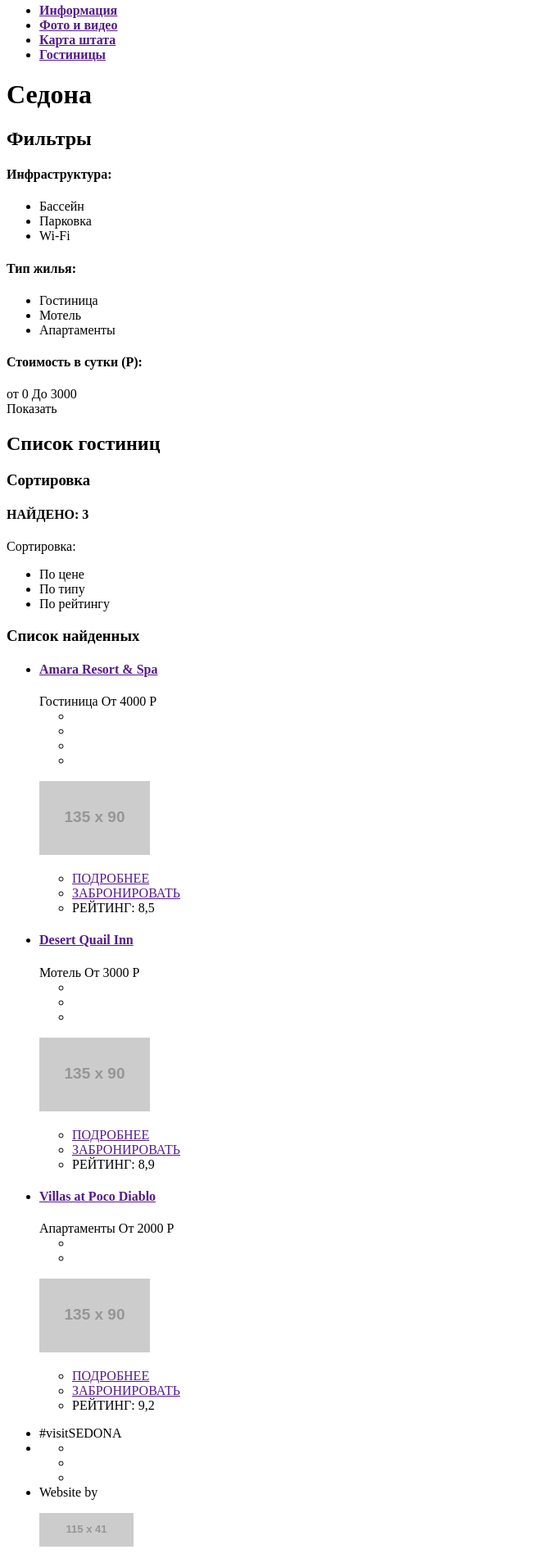
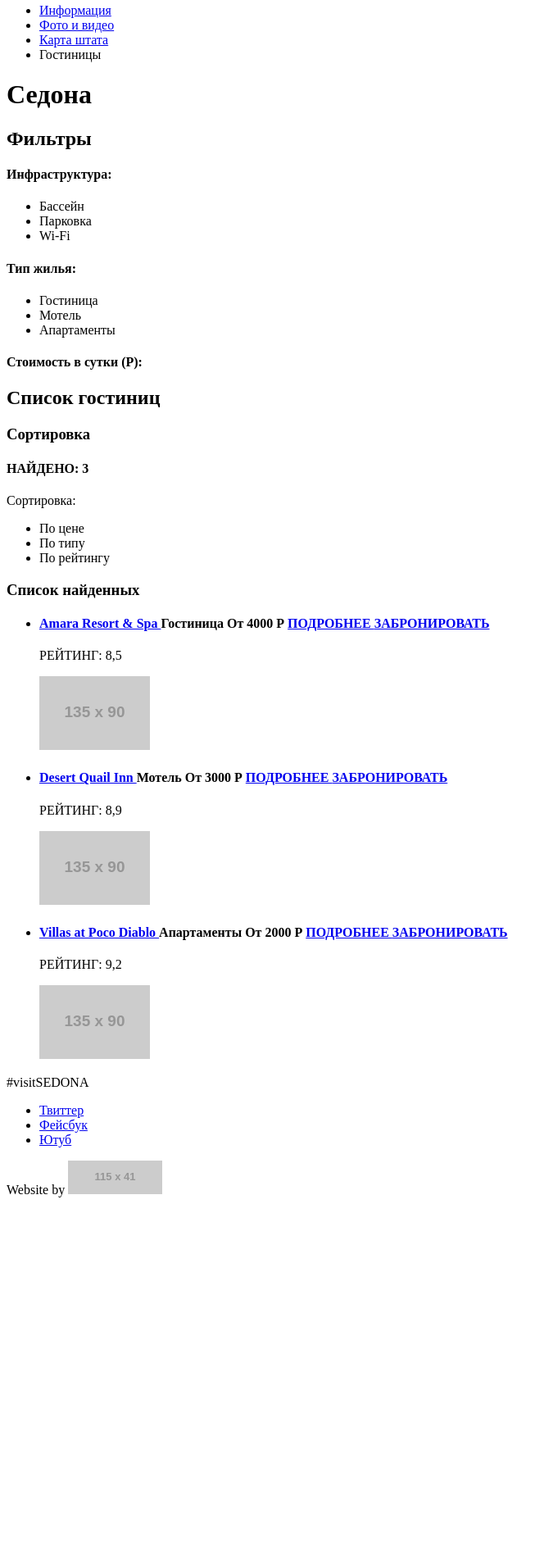
Before and after one commit to KanedaOSCube/1002017-sedona-26, a plain HTML site: page hotels.html in a window 1280 px wide. Shown: the part 94-2001 px from the top of the page at 82% size, without its empty margins (0-675 px from the left). After the commit the page ends 1571 px from the top, so only its background shows below. Drawn offline with Linux system fonts and the light colour scheme; placeholder pictures from the web are drawn by us.

Commit message:
Доделал

```diff
--- a/hotels.html
+++ b/hotels.html
@@ -3,34 +3,34 @@
 
 <head>
     <meta charset="utf-8">
-    <title>HTML Academy: Седона</title>
+    <title>HTML Academy: Седона Гостиницы</title>
 </head>
 
 <body>
     <header>
-        <a href="">
+        <a href="index.html">
             <img src="https://via.placeholder.com/138x70" alt="Логотип Седона" width="138" height="70">
         </a>
         <nav>
             <ul>
                 <li>
-                    <a href="">
-                        <b> Информация</b>
+                    <a href="#">
+                        Информация
                     </a>
                 </li>
                 <li>
-                    <a href="">
-                        <b>Фото и видео</b>
+                    <a href="#">
+                        Фото и видео
                     </a>
                 </li>
                 <li>
-                    <a href="">
-                        <b>Карта штата</b>
+                    <a href="#">
+                        Карта штата
                     </a>
                 </li>
                 <li>
-                    <a href="">
-                        <b>Гостиницы</b>
+                    <a>
+                        Гостиницы
                     </a>
                 </li>
             </ul>
@@ -38,7 +38,6 @@
     </header>
     <main>
         <h1>Седона</h1>
-        <article>
         <section>
             <h2>Фильтры</h2>
             <h4>Инфраструктура:</h4>
@@ -66,12 +65,12 @@
                 </li>
             </ul>
             <h4>Стоимость в сутки (Р):</h4>
-                <p>
+            <!-- <p>
                 <span>
                     от 0 До 3000 <br>
                     Показать
                 </span>
-                </p>
+            </p> -->
         </section>
         <section>
             <h2>Список гостиниц</h2>
@@ -92,147 +91,107 @@
                 </ul>
             </div>
             <h3>Список найденных</h3>
+            <div>
                 <ul>
                     <li>
                         <h4>
-                            <a href="">
+                            <a href="#">
                                 Amara Resort & Spa
                             </a>
-                        </h4>
                             <span>Гостиница</span>
                             <span>От 4000 Р</span>
-                        <div class="star-item">
-                            <ul>
-                                <li class="star-img"></li>
-                                <li class="star-img"></li>
-                                <li class="star-img"></li>
-                                <li class="star-img"></li>
-                            </ul>
+                            <a href="#">
+                                ПОДРОБНЕЕ
+                            </a>
+                            <a href="#">
+                                ЗАБРОНИРОВАТЬ
+                            </a>
+                        </h4>
+                        <div>
+                            <span class="star-item"></span>
+                            <span>РЕЙТИНГ: 8,5</span>
                         </div>
                         <p>
                             <a href="">
                                 <img src="https://via.placeholder.com/135x90" alt="Amara Resort & Spa" width="135" height="90">
                             </a>
                         </p>
-                        <ul>
-                            <li>
-                                <a href="">
-                                    ПОДРОБНЕЕ
-                                </a>
-                            </li>
-                            <li>
-                                <a href="">
-                                    ЗАБРОНИРОВАТЬ
-                                </a>
-                            </li>
-                            <li class="rating">
-                                РЕЙТИНГ: 8,5
-                            </li>
-                        </ul>
                     </li>
                     <li>
                         <h4>
-                            <a href="">
+                            <a href="#">
                                 Desert Quail Inn
                             </a>
-                        </h4>
                             <span>Мотель</span>
                             <span>От 3000 Р</span>
-                        <div class="star-item">
-                            <ul>
-                                <li class="star-img"></li>
-                                <li class="star-img"></li>
-                                <li class="star-img"></li>
-                            </ul>
+                            <a href="#">
+                                ПОДРОБНЕЕ
+                            </a>
+                            <a href="#">
+                                ЗАБРОНИРОВАТЬ
+                            </a>
+                        </h4>
+
+                        <div>
+                            <span class="star-item"></span>
+                            <span>РЕЙТИНГ: 8,9</span>
                         </div>
                         <p>
-                            <a href="">
+                            <a href="#">
                                 <img src="https://via.placeholder.com/135x90" alt="Desert Quail Inn" width="135" height="90">
                             </a>
                         </p>
-                        <ul>
-                            <li>
-                                <a href="">
-                                    ПОДРОБНЕЕ
-                                </a>
-                            </li>
-                            <li>
-                                <a href="">
-                                    ЗАБРОНИРОВАТЬ
-                                </a>
-                            </li>
-                            <li class="rating">
-                                РЕЙТИНГ: 8,9
-                            </li>
-                        </ul>
                     </li>
                     <li>
                         <h4>
-                            <a href="">
+                            <a href="#">
                                 Villas at Poco Diablo
                             </a>
-                        </h4>
                             <span>Апартаменты</span>
                             <span>От 2000 Р</span>
-                        <div class="star-item">
-                            <ul>
-                                <li class="star-img"></li>
-                                <li class="star-img"></li>
-                            </ul>
+                            <a href="#">
+                                ПОДРОБНЕЕ
+                            </a>
+                            <a href="#">
+                                ЗАБРОНИРОВАТЬ
+                            </a>
+                        </h4>
+                        <div>
+                            <span class="star-item"></span>
+                            <span>РЕЙТИНГ: 9,2</span>
                         </div>
                         <p>
-                            <a href="">
+                            <a href="#">
                                 <img src="https://via.placeholder.com/135x90" alt="Villas at Poco Diablo" width="135" height="90">
-                            </a>
-                        </p>
-                        <ul>
-                            <li>
-                                <a href="">
-                                    ПОДРОБНЕЕ
-                                </a>
-                            </li>
-                            <li>
-                                <a href="">
-                                    ЗАБРОНИРОВАТЬ
-                                </a>
-                            </li>
-                            <li class="rating">
-                                РЕЙТИНГ: 9,2
-                            </li>
-                        </ul>
-                    </li>
-                </ul>
-            </section>
-        </article>
-
-    </main>
-    <footer>
-        <ul>
-            <li>#visitSEDONA</li>
-            <li>
-                <ul>
-                    <li>
-                        <a href="tv"></a>
-                    </li>
-                    <li>
-                        <a href="fb"></a>
-                    </li>
-                    <li>
-                        <a href="yt"></a>
-                    </li>
-                </ul>
-            </li>
-            <li>
-                Website by
-                <p>
-                    <a href="">
-                        <img src="https://via.placeholder.com/115x41" alt="Логотип HTMLAcademy" width="115" height="41">
                             </a>
                         </p>
                     </li>
                 </ul>
+            </div>
+        </section>
+    </main>
+    <footer>
+        <p>#visitSEDONA</p>
+        <div>
+            <ul>
+                <li>
+                    <a href="#">Твиттер</a>
+                </li>
+                <li>
+                    <a href="#">Фейсбук</a>
+                </li>
+                <li>
+                    <a href="#">Ютуб</a>
+                </li>
+            </ul>
+        </div>
+        <p>
+            Website by
+            <a href="https://htmlacademy.ru/">
+                <img src="https://via.placeholder.com/115x41" alt="Логотип HTMLAcademy" width="115" height="41">
+            </a>
+        </p>
     </footer>
-
 </body>
 
 </html>
```
Also changed, not shown: index.html (+32 -32 lines). Lines whose indentation alone changed are shown as unchanged.
